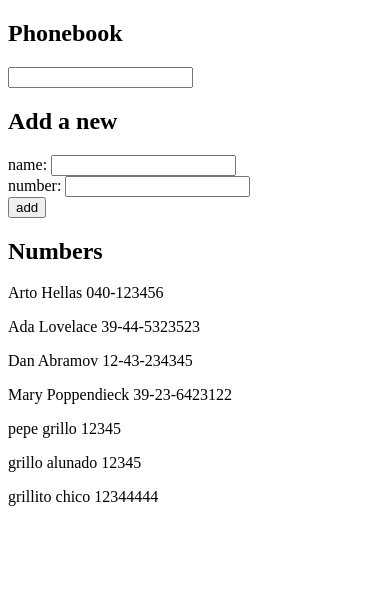
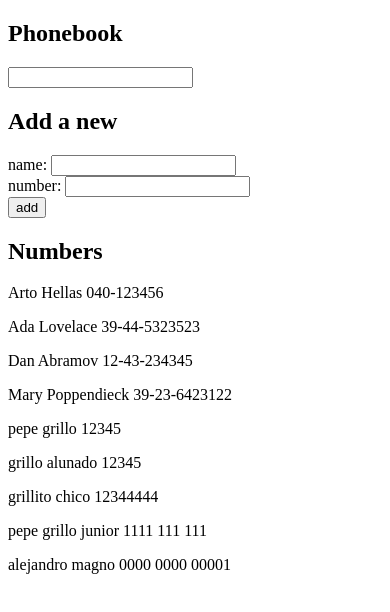
Before and after one commit to Zavicba/fullstack-open-excercises, a React (Create React App) app in the folder part2/phoneBook/: page / in a window 390 px wide. Shown: the top 612 px of the page. Built offline with nearby package versions, Linux system fonts and the light colour scheme; data requests are answered from the project's data file.

Commit message:
2.16 phoneBook step8

```diff
--- a/part2/phoneBook/db.json
+++ b/part2/phoneBook/db.json
@@ -34,6 +34,16 @@
       "name": "grillito chico",
       "number": "12344444",
       "id": 8
+    },
+    {
+      "name": "pepe grillo junior ",
+      "number": "1111 111 111",
+      "id": 9
+    },
+    {
+      "name": "alejandro magno",
+      "number": "0000 0000 00001",
+      "id": 10
     }
   ]
 }
--- a/part2/phoneBook/src/App.js
+++ b/part2/phoneBook/src/App.js
@@ -2,8 +2,7 @@ import React, {useState, useEffect} from 'react'
 import PersonForm from "./components/PersonForm";
 import Persons from "./components/Persons";
 import Filter from "./components/Filter";
-import axios from 'axios'
-import {logDOM} from "@testing-library/react";
+import personService from './service/persons'
 
 const App = () => {
     const [data, setData] = useState([])
@@ -14,8 +13,8 @@ const App = () => {
     const [filterInput, setFilterInput] = useState('')
 
     useEffect(() => {
-        axios
-            .get('http://localhost:3001/persons')
+        personService
+            .getPersons()
             .then(response => {
                 setPersons(response.data)
                 setData(response.data)
@@ -44,14 +43,10 @@ const App = () => {
             return alert(`${newName} is already added to phonebook`);
         }
 
-        axios
-            .post('http://localhost:3001/persons',{
-                name: newName,
-                number: newNumber
-            })
-            .then(() => {
-                console.log("name added successfully")
-            })
+        personService
+            .createPerson(newName, newNumber)
+            .then(() => console.log("name added successfully"))
+            .catch(()=> console.log("could not add name"))
 
         setPersons(persons.concat(newPerson))
     }
--- /dev/null
+++ b/part2/phoneBook/src/service/persons.js
@@ -0,0 +1,15 @@
+import axios from 'axios'
+const baseUrl = 'http://localhost:3001/persons'
+
+const getPersons = () => {
+    return axios.get(baseUrl)
+}
+
+const createPerson = (name, number) => {
+    return axios.post(baseUrl, {name, number})
+}
+
+export default {
+    getPersons,
+    createPerson,
+}
```
